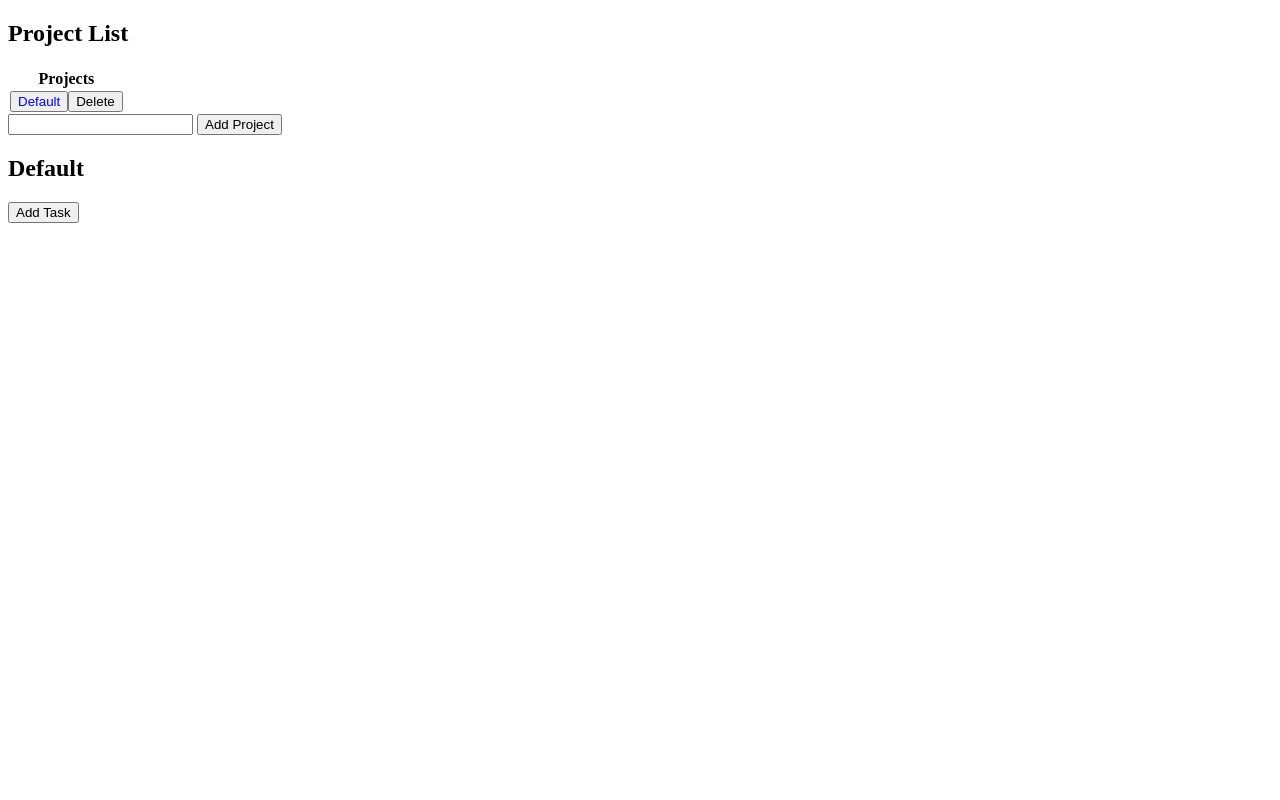
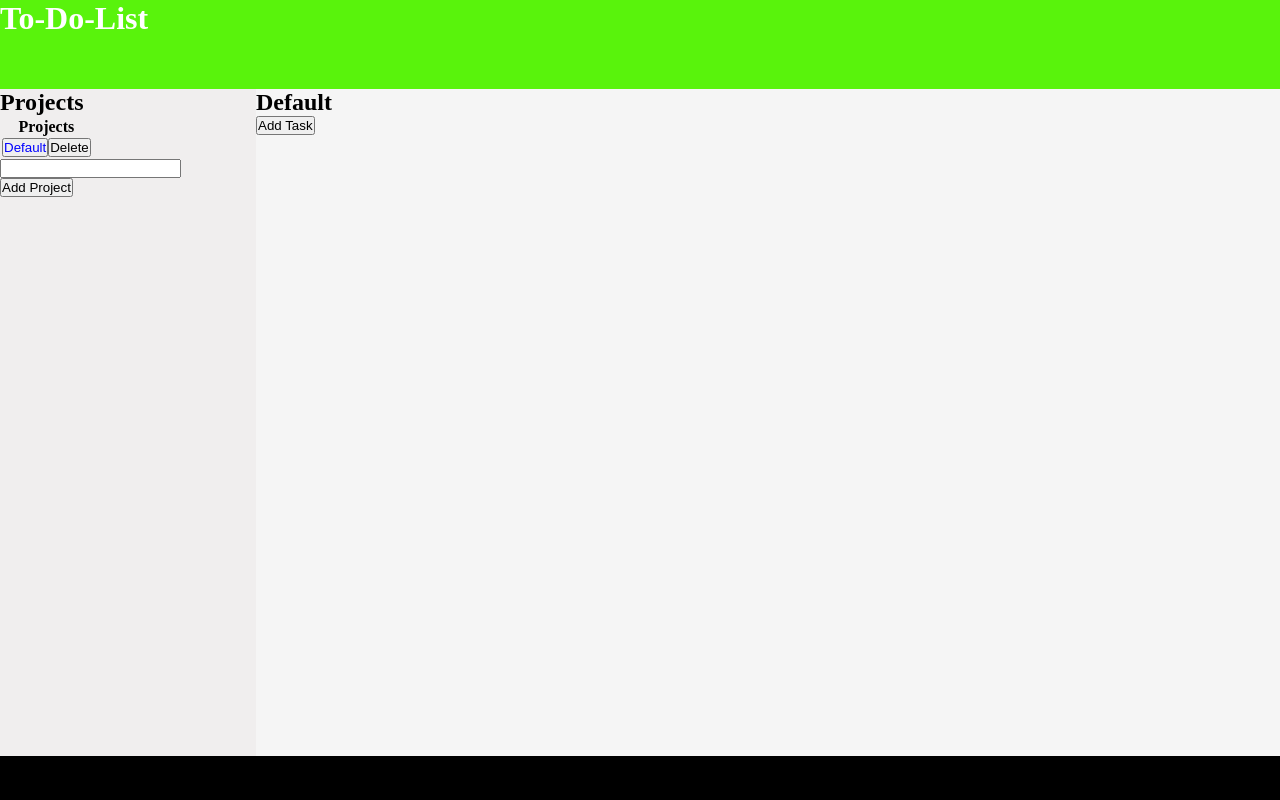
Before and after one commit to fau446/to-do-list, a website built with webpack: page dist/index.html in a window 1280 px wide. Built offline with nearby package versions, Linux system fonts and the light colour scheme.

Commit message:
Add general layout

```diff
--- a/dist/index.html
+++ b/dist/index.html
@@ -8,7 +8,12 @@
   <link rel="stylesheet" href="style.css">
 </head>
 <body>
-  <h2>Project List</h2>
+  <header>
+    <h1>To-Do-List</h1>
+  </header>
+
+  <div class="sidebar">
+    <h2>Projects</h2>
     <table class="projects">
       <tr>
         <th>Projects</th>
@@ -16,11 +21,18 @@
     </table>
     <input type="text" class="add-project-input">
     <button class="add-project-btn">Add Project</button>
+  </div>
 
+  <main>
     <h2 class="active-project-header"></h2>
     <button class="add-task-btn" data-modal="add">Add Task</button>
     <div class="tasks">
     </div>
+  </main>
+
+  <footer>
+    <p>Footer</p>
+  </footer>
 
   <div class="modal">
     <div class="modal-header">
--- a/dist/style.css
+++ b/dist/style.css
@@ -1,3 +1,41 @@
+header {
+  background: #59f30c;
+  grid-column: 1 / 3;
+  grid-row: 1 / 2;
+}
+
+.sidebar {
+  background: rgb(240, 238, 238);
+}
+
+main {
+  background: whitesmoke;
+}
+
+footer {
+  background: black;
+  grid-column: 1 / 3;
+}
+
+/*  */
+
+* {
+  box-sizing: border-box;
+  margin: 0;
+  padding: 0;
+}
+
+body {
+  height: 100vh;
+  display: grid;
+  grid-template-rows: 2fr 15fr 1fr;
+  grid-template-columns: 1fr 4fr;
+}
+
+h1 {
+  color: white;
+}
+
 .active {
   color: blue;
 }
```
Lines whose indentation alone changed are shown as unchanged.
